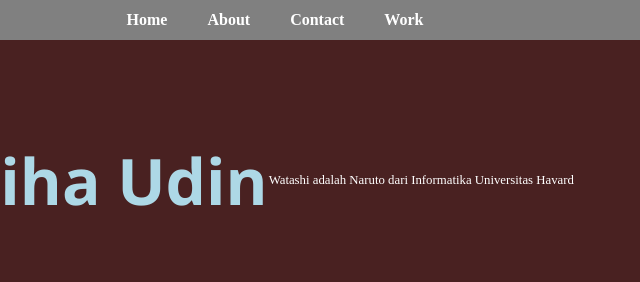
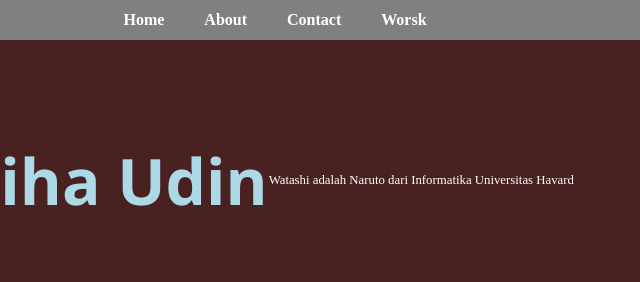
Before and after one commit to ArifuNoKaze/ProjectWebsite, a plain HTML site: page about.html in a window 1280 px wide. Shown: the top 282 px of the page, 428-1068 px from the left. Drawn offline with Linux system fonts and the light colour scheme.

Commit message:
commit dari wahyu

```diff
--- a/about.html
+++ b/about.html
@@ -17,7 +17,7 @@
                 <li><a href="index.html">Home</a></li>
                 <li><a href="about.html">About</a></li>
                 <li><a href="Contact.html">Contact</a></li>
-                <li><a href="Work.html">Work</a></li>
+                <li><a href="Work.html">Worsk</a></li>
             </ul>
         </nav>
 
```
